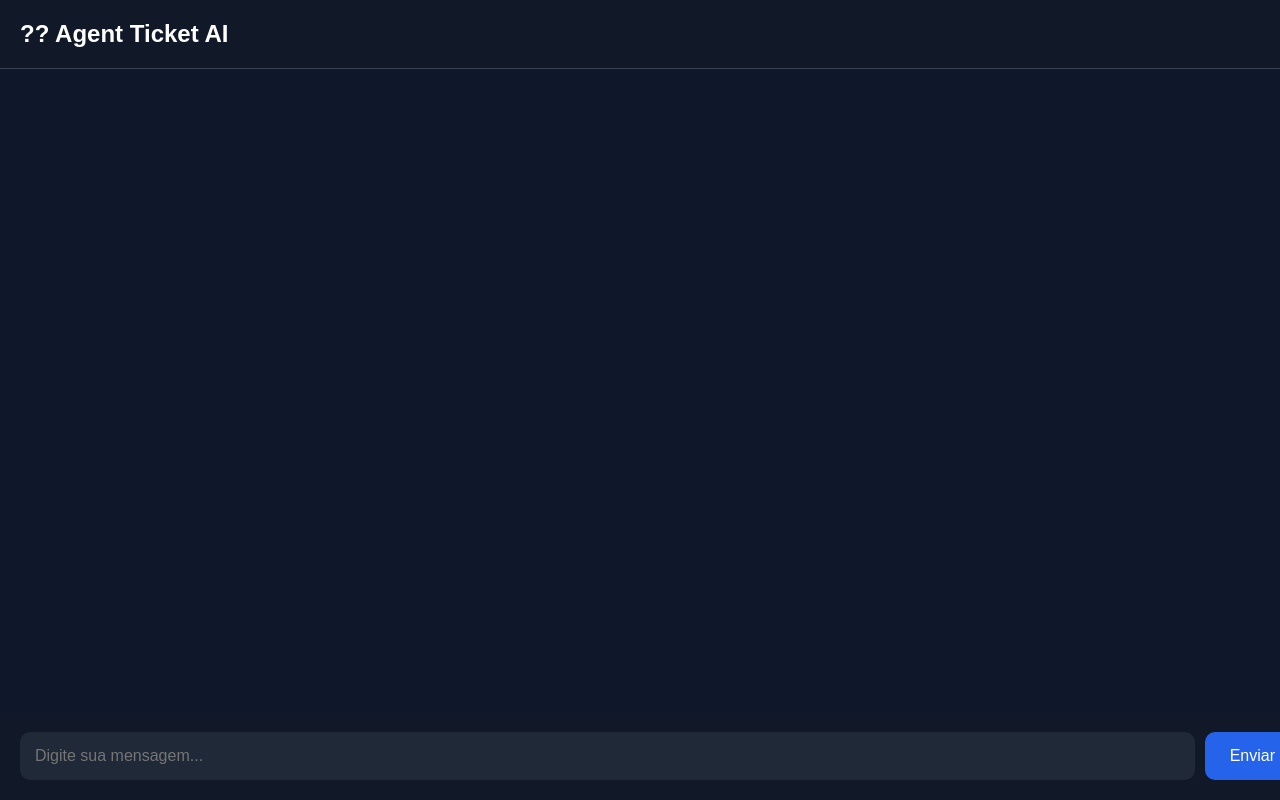
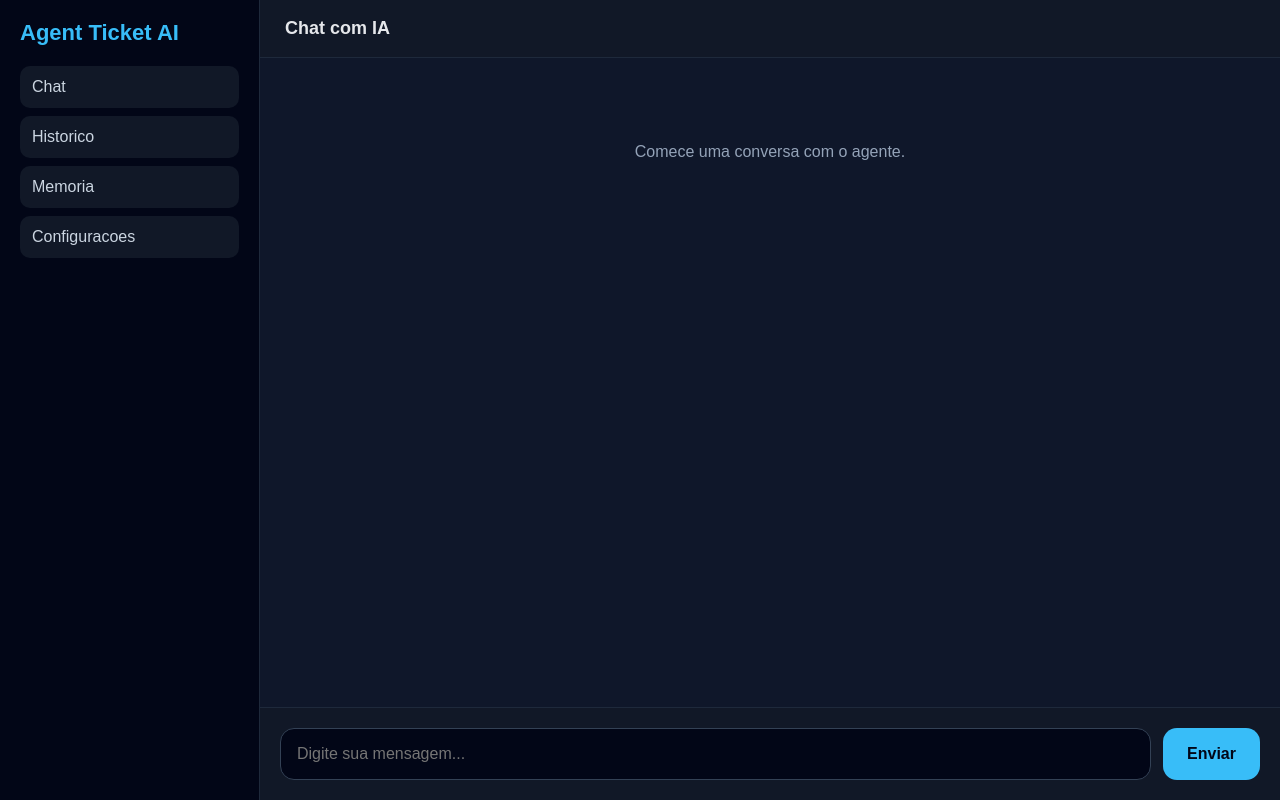
Before and after one commit to GabrielAngeloMenezes/agent-ticket-ai, a Flask app: page / in a window 1280 px wide. Run offline with Flask 3, Linux system fonts and the light colour scheme; data that the repository does not hold is empty.

Commit message:
Melhorar visual do chat

```diff
--- a/src/templates/index.html
+++ b/src/templates/index.html
@@ -2,110 +2,203 @@
 <html lang="pt-br">
 <head>
     <meta charset="UTF-8">
-    <title>Agent AI</title>
+    <title>Agent Ticket AI</title>
 
     <style>
-        body{
-            background:#0f172a;
-            color:white;
-            font-family:Arial;
-            margin:0;
-            padding:0;
+        * {
+            box-sizing: border-box;
         }
 
-        .topo{
-            background:#111827;
-            padding:20px;
-            font-size:24px;
-            font-weight:bold;
-            border-bottom:1px solid #374151;
+        body {
+            margin: 0;
+            font-family: Arial, sans-serif;
+            background: #0f172a;
+            color: #e5e7eb;
         }
 
-        .chat{
-            padding:20px;
-            height:70vh;
-            overflow-y:auto;
+        .layout {
+            display: flex;
+            height: 100vh;
         }
 
-        .msg-user{
-            background:#2563eb;
-            padding:15px;
-            border-radius:15px;
-            margin:10px 0;
-            width:fit-content;
-            max-width:70%;
-            margin-left:auto;
+        .sidebar {
+            width: 260px;
+            background: #020617;
+            border-right: 1px solid #1e293b;
+            padding: 20px;
         }
 
-        .msg-ai{
-            background:#1f2937;
-            padding:15px;
-            border-radius:15px;
-            margin:10px 0;
-            width:fit-content;
-            max-width:70%;
+        .logo {
+            font-size: 22px;
+            font-weight: bold;
+            color: #38bdf8;
+            margin-bottom: 20px;
         }
 
-        .formulario{
-            position:fixed;
-            bottom:0;
-            width:100%;
-            background:#111827;
-            padding:20px;
-            display:flex;
-            gap:10px;
+        .menu-item {
+            padding: 12px;
+            border-radius: 10px;
+            margin-bottom: 8px;
+            background: #111827;
+            color: #cbd5e1;
         }
 
-        input{
-            flex:1;
-            padding:15px;
-            border:none;
-            border-radius:10px;
-            background:#1f2937;
-            color:white;
-            font-size:16px;
+        .main {
+            flex: 1;
+            display: flex;
+            flex-direction: column;
         }
 
-        button{
-            background:#2563eb;
-            color:white;
-            border:none;
-            padding:15px 25px;
-            border-radius:10px;
-            cursor:pointer;
-            font-size:16px;
+        .header {
+            padding: 18px 25px;
+            border-bottom: 1px solid #1e293b;
+            background: #111827;
+            font-size: 18px;
+            font-weight: bold;
         }
 
-        button:hover{
-            background:#1d4ed8;
+        .chat {
+            flex: 1;
+            overflow-y: auto;
+            padding: 25px;
+        }
+
+        .message {
+            max-width: 75%;
+            padding: 14px 18px;
+            border-radius: 16px;
+            margin-bottom: 14px;
+            line-height: 1.5;
+        }
+
+        .user {
+            margin-left: auto;
+            background: #2563eb;
+            color: white;
+            border-bottom-right-radius: 4px;
+        }
+
+        .ai {
+            background: #1e293b;
+            border: 1px solid #334155;
+            color: #e5e7eb;
+            border-bottom-left-radius: 4px;
+        }
+
+        .time {
+            font-size: 12px;
+            color: #94a3b8;
+            margin-top: 6px;
+        }
+
+        .input-area {
+            padding: 20px;
+            background: #111827;
+            border-top: 1px solid #1e293b;
+        }
+
+        form {
+            display: flex;
+            gap: 12px;
+        }
+
+        input {
+            flex: 1;
+            padding: 16px;
+            border-radius: 14px;
+            border: 1px solid #334155;
+            background: #020617;
+            color: white;
+            font-size: 16px;
+        }
+
+        input:focus {
+            outline: none;
+            border-color: #38bdf8;
+        }
+
+        button {
+            padding: 0 24px;
+            border: none;
+            border-radius: 14px;
+            background: #38bdf8;
+            color: #020617;
+            font-size: 16px;
+            font-weight: bold;
+            cursor: pointer;
+        }
+
+        button:hover {
+            background: #0ea5e9;
+        }
+
+        .empty {
+            color: #94a3b8;
+            text-align: center;
+            margin-top: 60px;
+        }
+
+        @media (max-width: 700px) {
+            .sidebar {
+                display: none;
+            }
+
+            .message {
+                max-width: 95%;
+            }
         }
     </style>
 </head>
 
 <body>
 
-    <div class="topo">
-        ?? Agent Ticket AI
+    <div class="layout">
+
+        <aside class="sidebar">
+            <div class="logo">Agent Ticket AI</div>
+
+            <div class="menu-item">Chat</div>
+            <div class="menu-item">Historico</div>
+            <div class="menu-item">Memoria</div>
+            <div class="menu-item">Configuracoes</div>
+        </aside>
+
+        <main class="main">
+
+            <div class="header">
+                Chat com IA
             </div>
 
-    <div class="chat">
+            <div class="chat" id="chat">
+
+                {% if historico %}
 
                     {% for item in historico %}
 
-            <div class="msg-user">
+                        <div class="message user">
                             {{ item.ticket }}
+                            <div class="time">Voce</div>
                         </div>
 
-            <div class="msg-ai">
+                        <div class="message ai">
                             {{ item.categoria }}
+                            <div class="time">Agente IA</div>
                         </div>
 
                     {% endfor %}
 
+                {% else %}
+
+                    <div class="empty">
+                        Comece uma conversa com o agente.
                     </div>
 
-    <form method="POST" class="formulario">
+                {% endif %}
 
+            </div>
+
+            <div class="input-area">
+                <form method="POST">
                     <input
                         type="text"
                         name="mensagem"
@@ -113,11 +206,18 @@
                         required
                     >
 
-        <button type="submit">
-            Enviar
-        </button>
+                    <button type="submit">Enviar</button>
+                </form>
+            </div>
 
-    </form>
+        </main>
+
+    </div>
+
+    <script>
+        const chat = document.getElementById("chat");
+        chat.scrollTop = chat.scrollHeight;
+    </script>
 
 </body>
 </html>
```
Lines whose indentation alone changed are shown as unchanged.
